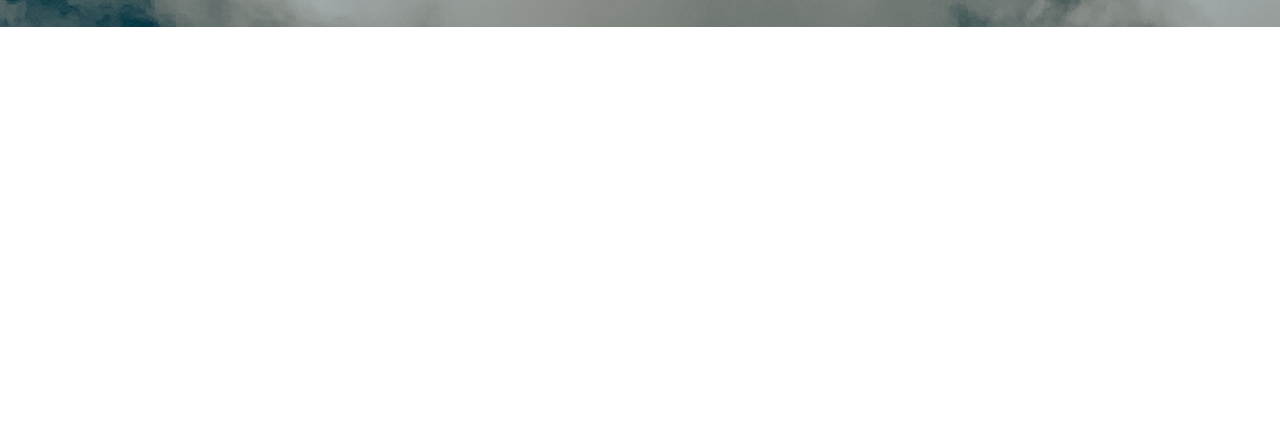
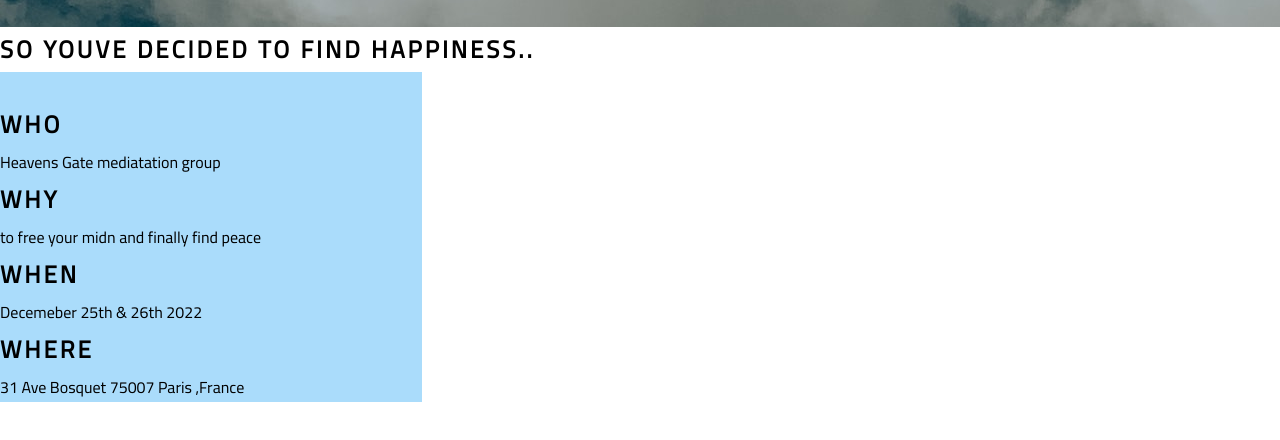
Before and after one commit to BIBI78/project1, a plain HTML site: page index.html in a window 1280 px wide. Shown: the part 510-950 px from the top of the page. Before the commit the page ends 800 px from the top, so only its background shows below. Drawn offline with Linux system fonts and the light colour scheme.

Commit message:
Add first section to index page and add style

```diff
--- a/assets/css/style.css
+++ b/assets/css/style.css
@@ -99,8 +99,6 @@ border-bottom: 5px solid rgba(135,206,250,.7);
      margin-top: 10px;
 
 
-
-
  }
 
  #cover-text{
@@ -119,3 +117,17 @@ border-bottom: 5px solid rgba(135,206,250,.7);
     left:150px;
     position: absolute;
 }
+
+
+/* ETHOS SECTION what the site is about */
+
+#ethos{
+    height:600px;
+}
+
+#left-about{
+    padding-top: 30px;
+    width: 33%;
+    float:left;
+    background-color:  rgba(135,206,250,.7);
+}
--- a/index.html
+++ b/index.html
@@ -46,6 +46,44 @@
     </section>
 
 
+    <section id="ethos">
+        <h2 id="welcome">So youve decided to find happiness..</h2>
+        <div id ="left-about">
+            <div class="left-about-heading">
+            <h2>WHO</h2>
+            <hr>
+            <p> Heavens Gate mediatation group</p>
+            </div>
+
+            <div class="left-about-heading">
+                <h2>WHY</h2>
+                <hr>
+                <p>
+                    to free your midn and finally find peace
+                </p>
+                </div>
+
+                <div class="left-about-heading">
+                    <h2>WHEN</h2>
+                    <hr>
+                    <p>
+                        Decemeber 25th & 26th 2022
+                    </p>
+                    </div>
+
+                    <div class="left-about-heading">
+                        <h2>WHere</h2>
+                        <hr>
+                        <p>
+                            31 Ave Bosquet 75007 Paris ,France
+                        </p>
+                        </div>
+
+
+
+        </div>
+
+
 
 
 
```
